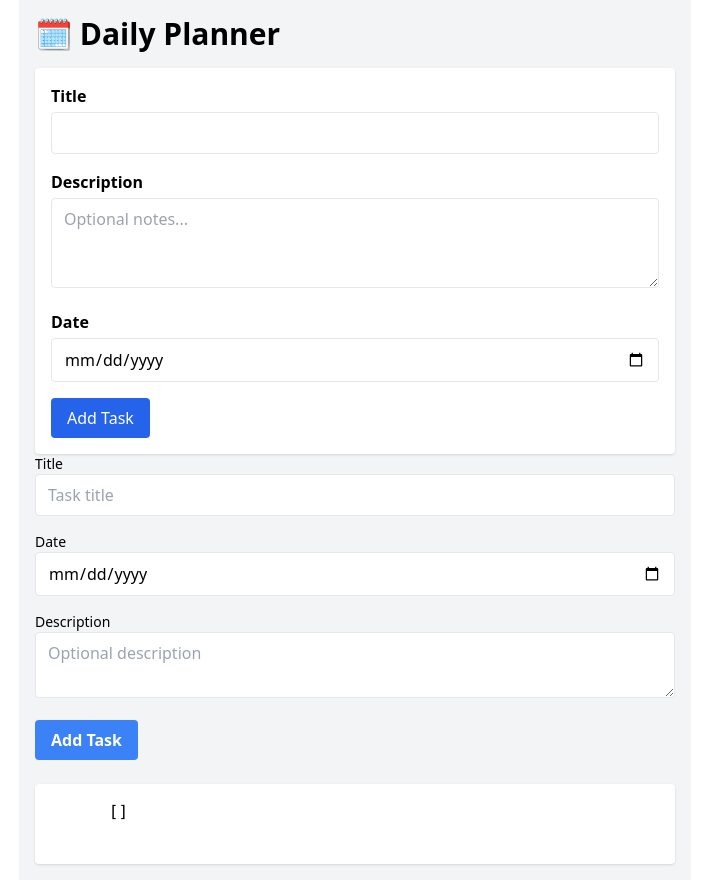
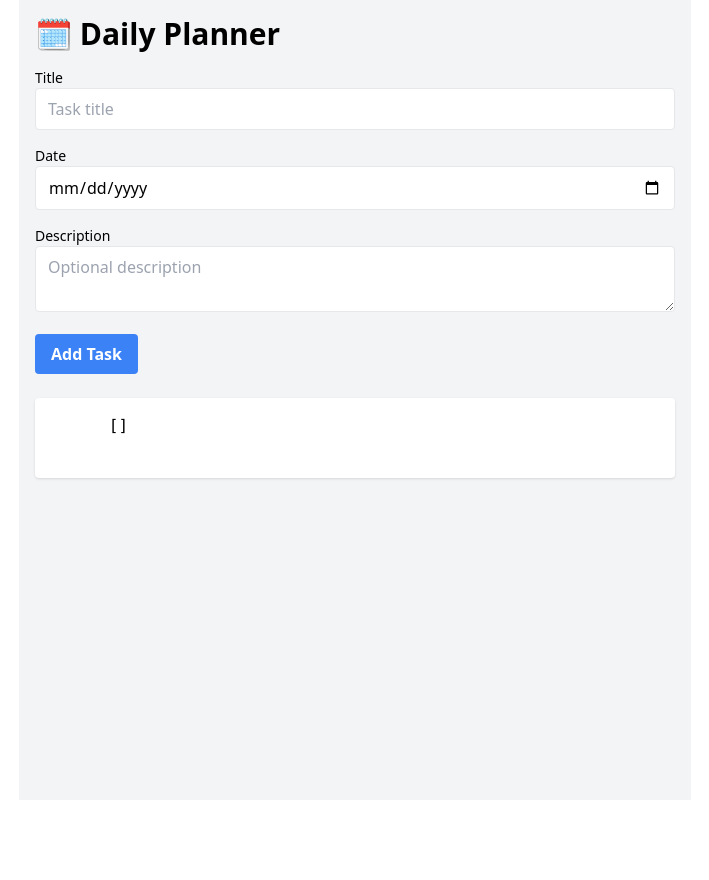
Before and after one commit to J0hn316/Daily-Planner-App, a Vue app: page / in a window 1280 px wide. Shown: the whole page, without its empty margins (285-994 px from the left). After the commit the page ends 800 px from the top, so only its background shows below. Built offline with nearby package versions, Linux system fonts and the light colour scheme.

Commit message:
Removed unused code and refactored imports

```diff
--- a/src/App.vue
+++ b/src/App.vue
@@ -1,9 +1,9 @@
 <template>
   <main class="min-h-screen bg-gray-100 p-4 max-w-2xl mx-auto">
     <h1 class="text-3xl font-bold mb-4">🗓️ Daily Planner</h1>
-    <PlannerForm @add-task="addTask" />
+    <!-- <PlannerForm @add-task="addTask" /> -->
 
-    <TaskInput @add-task="addTask" />
+    <TaskInput />
     <pre class="mt-6 bg-white p-4 rounded shadow">
       {{ tasks }}
     </pre>
@@ -11,14 +11,10 @@
 </template>
 
 <script setup lang="ts">
-import { ref } from 'vue';
-import PlannerForm from './components/PlannerForm.vue';
+// import { ref } from 'vue';
+// import PlannerForm from './components/PlannerForm.vue';
 import TaskInput from './components/TaskInput.vue';
-import type { Task } from './types/task';
+import { useTasks } from './composables/useTasks';
 
-const tasks = ref<Task[]>([]);
-
-const addTask = (task: Task) => {
-  tasks.value.push(task);
-};
+const { tasks } = useTasks();
 </script>
--- a/src/components/TaskInput.vue
+++ b/src/components/TaskInput.vue
@@ -39,7 +39,7 @@
 
 <script lang="ts" setup>
 import { ref } from 'vue';
-import useTasks from '../composables/useTask';
+import { useTasks } from '../composables/useTasks';
 
 const { addTask } = useTasks();
 
--- a/src/composables/useTask.ts
+++ b/src/composables/useTasks.ts
@@ -6,7 +6,7 @@ const tasks = ref<Task[]>([]);
 // Generate unique IDs for tasks
 let taskId = 1;
 
-const useTasks = () => {
+export const useTasks = () => {
   // Add task
   const addTask = (title: string, date: string, description?: string): void => {
     const newTask: Task = {
@@ -40,5 +40,3 @@ const useTasks = () => {
     getTasksForDate,
   };
 };
-
-export default useTasks;
```
